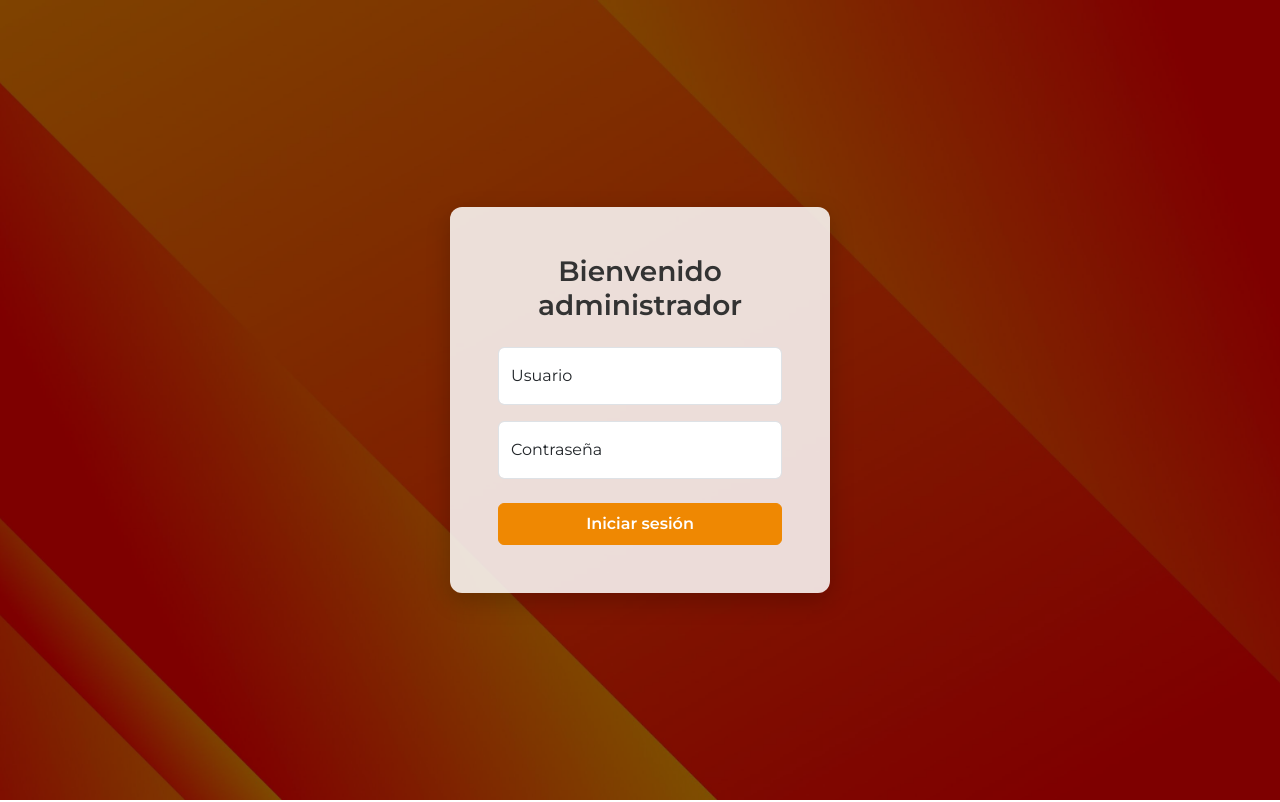
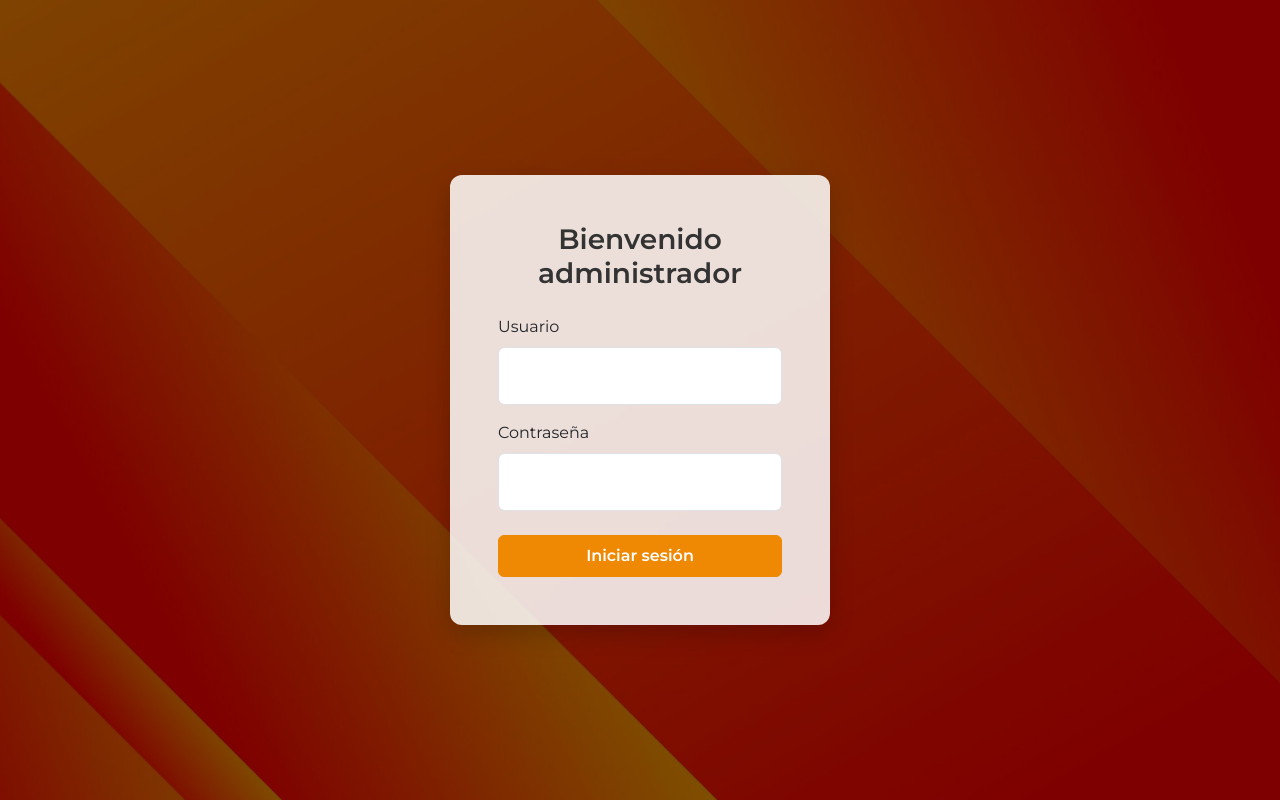
Before and after one commit to PabloDevUtl/analytics, a React (Vite) app: page /login in a window 1280 px wide. Shown: the top 802 px of the page. Built offline with nearby package versions, Linux system fonts and the light colour scheme; no server answers.

Commit message:
Se modifico el fomrulario

```diff
--- a/frontend/pages/Login.jsx
+++ b/frontend/pages/Login.jsx
@@ -121,34 +121,34 @@ export default function Login() {
         </h2>
 
         <form onSubmit={handleSubmit} noValidate>
-          <div className="form-floating mb-3">
+          <div className="mb-3">
+            <label htmlFor="usuario" className="form-label">
+              Usuario
+            </label>
             <input
               type="text"
               className="form-control input-custom"
               id="usuario"
-              placeholder=" " // <- IMPORTANTE: dejar un espacio
               value={usuario}
               onChange={(e) => setUsuario(e.target.value)}
               disabled={!!lockedUntil}
               required
             />
-            <label htmlFor="usuario">Usuario</label>
           </div>
-
-          <div className="form-floating mb-4">
+          <div className="mb-4">
+            <label htmlFor="contrasena" className="form-label">
+              Contraseña
+            </label>
             <input
               type="password"
               className="form-control input-custom"
               id="contrasena"
-              placeholder=" " // <- importante: espacio para que funcione form-floating
               value={contrasena}
               onChange={(e) => setContrasena(e.target.value)}
               disabled={!!lockedUntil}
               required
             />
-            <label htmlFor="contrasena">Contraseña</label>
           </div>
-
           <button
             type="submit"
             className="btn btn-primary w-100 py-2"
@@ -156,13 +156,11 @@ export default function Login() {
           >
             Iniciar sesión
           </button>
-
           {lockedUntil && (
             <div className="alert alert-warning mt-3" role="alert">
               Demasiados intentos. Vuelve a intentarlo en {format(remaining)}.
             </div>
           )}
-
           {error && !lockedUntil && (
             <div className="alert alert-danger mt-3" role="alert">
               {error}
--- a/frontend/styles/Login.css
+++ b/frontend/styles/Login.css
@@ -3,7 +3,7 @@
   height: 58px; /* Ajusta según necesidad para que coincidan */
   font-size: 1rem;
   line-height: 1.5;
-  padding: 0.75rem 1rem;
+  padding: 0.50rem 1rem;
   background-color: #fff;
   color: #000;
 }
```
